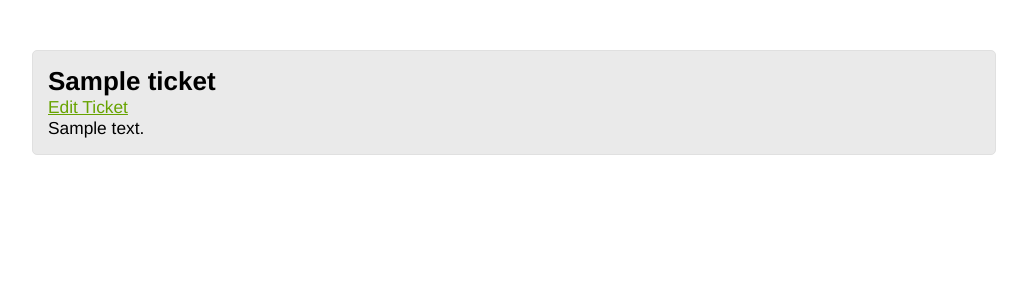
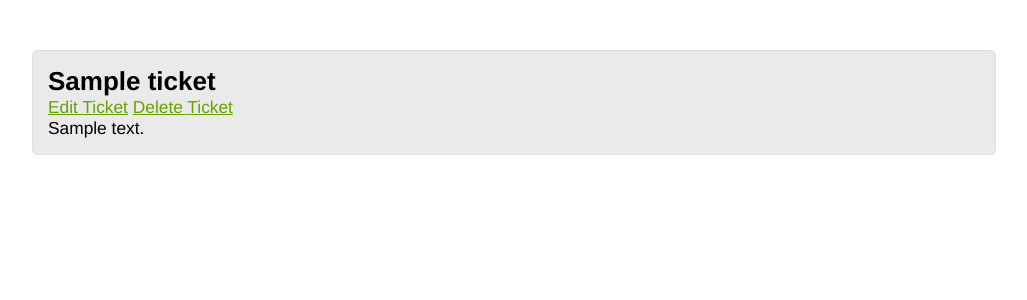
Before and after one commit to dpw67/ticketee4, a Rails app: page /projects/1/tickets/1 in a window 1280 px wide. Shown: the top 300 px of the page, without its empty margins (126-1153 px from the left). Run offline with Rails 7, Linux system fonts and the light colour scheme; tables that the repository leaves empty hold one stand-in row (values such as "Sample post"); style sheets or scripts are compiled from the project's sources; some libraries are stand-ins or nearby versions.

Commit message:
Implement deleting tickets feature

```diff
--- a/app/controllers/tickets_controller.rb
+++ b/app/controllers/tickets_controller.rb
@@ -36,6 +36,12 @@ class TicketsController < ApplicationController
     end
   end
 
+  def destroy
+    @ticket.destroy
+    flash[:notice] = "Ticket has been deleted."
+    redirect_to @project
+  end
+
   private
     def set_project
       @project = Project.find(params[:project_id])
--- a/app/views/tickets/show.html.erb
+++ b/app/views/tickets/show.html.erb
@@ -1,5 +1,7 @@
 <div id='ticket'>
 	<h2><%= @ticket.title %></h2>
 	<%= link_to "Edit Ticket", [:edit, @project, @ticket] %>
+	<%= link_to "Delete Ticket", [@project, @ticket], method: :delete,
+	data: { confirm: "Are you sure you want to delete this ticket?"} %>
 	<%= simple_format(@ticket.description) %>
 </div>
```
Also changed, not shown: spec/features/deleting_tickets_spec.rb (added, +19 -0 lines).
